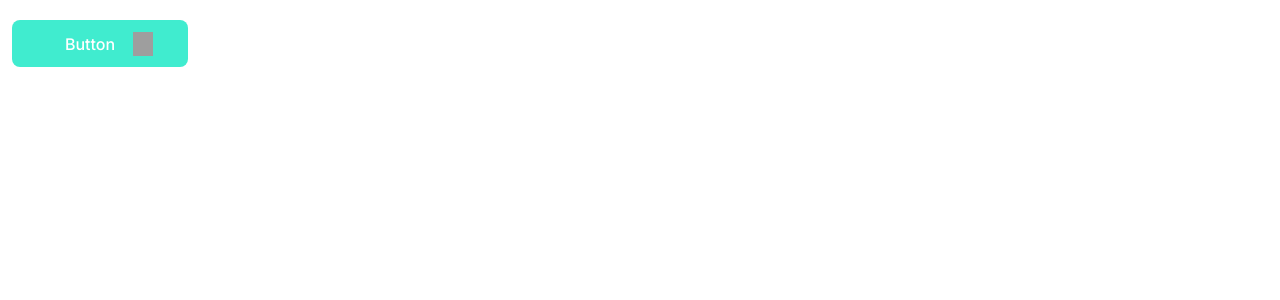
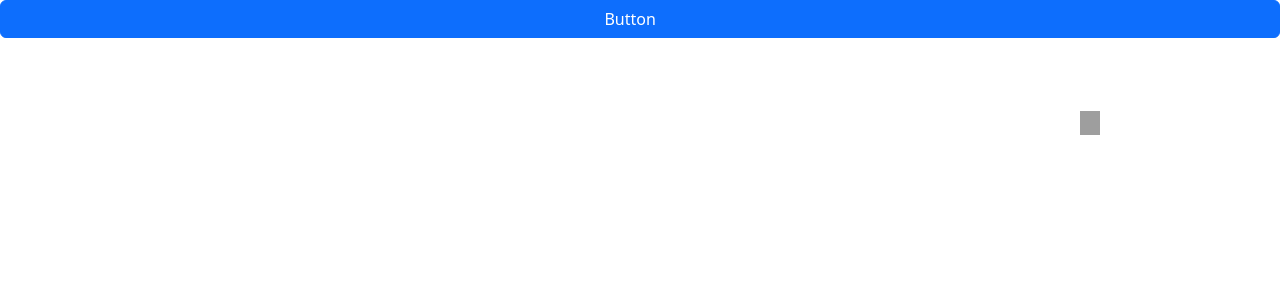
Before and after one commit to rahulp-firstInsight/evaa-ui-library---btn-btn-primary-buttondefault-statedefault-colordefault, a React (Vite) app: page / in a window 1280 px wide. Shown: the top 300 px of the page. Built offline with nearby package versions, Linux system fonts and the light colour scheme; grey boxes are pictures that could not be loaded.

Commit message:
Initial commit from your app

```diff
--- a/src/components/IconClose/IconClose.tsx
+++ b/src/components/IconClose/IconClose.tsx
@@ -2,7 +2,7 @@ import React from "react";
 import "./style.scss";
 
 interface Props {
-  className: string;
+  className: any;
 }
 
 export const IconClose = ({ className }: Props): JSX.Element => {
--- a/src/components/IconClose/style.scss
+++ b/src/components/IconClose/style.scss
@@ -1,7 +1,9 @@
 .icon-close {
-  background-image: url(https://c.animaapp.com/Ag016pBK/img/icon-close-1.svg);
+  background-image: url(https://c.animaapp.com/SUYK3Rjh/img/icon-close-1.svg);
   background-size: 100% 100%;
   height: 24px;
+  left: 424px;
   position: relative;
+  top: 104px;
   width: 20px;
 }
--- a/src/components/PrimaryButton/PrimaryButton.tsx
+++ b/src/components/PrimaryButton/PrimaryButton.tsx
@@ -1,6 +1,6 @@
 import React from "react";
 import { IconClose } from "../IconClose";
-import "bootstrap/dist/css/bootstrap.min.css";
+import "./style.scss";
 
 interface Props {
   label: string;
@@ -21,30 +21,9 @@ export const PrimaryButton = ({
 }: Props): JSX.Element => {
   return (
     <div
-      className={`d-flex align-items-center justify-content-center position-relative overflow-hidden ${className}`}
-      style={{
-        aspectRatio: "3.71",
-        backgroundColor: "#40eccf",
-        border: "none",
-        borderRadius: "8px",
-        padding: "8px 20px",
-        width: "176px",
-        top: "20px",
-        left: "12px",
-      }}
+      className={`d-flex align-items-center justify-content-center btn btn-primary ${className}`}
     >
-      <div
-        className="text-white font-weight-medium"
-        style={{
-          fontFamily: '"Inter", Helvetica',
-          fontSize: "16px",
-          height: "24px",
-          textAlign: "center",
-          width: "86px",
-        }}
-      >
-        {label}
-      </div>
+      <div className="text-white">{label}</div>
       {hasIcon && <IconClose className="icon-close-instance" />}
     </div>
   );
--- a/src/components/PrimaryButton/style.scss
+++ b/src/components/PrimaryButton/style.scss
@@ -1,5 +1,5 @@
 .icon-close-instance {
-  background-image: url(https://c.animaapp.com/Ag016pBK/img/icon-close-3.svg) !important;
+  background-image: url(https://c.animaapp.com/SUYK3Rjh/img/icon-close-3.svg) !important;
   height: 23.82px !important;
   width: 19.8px !important;
 }
```
